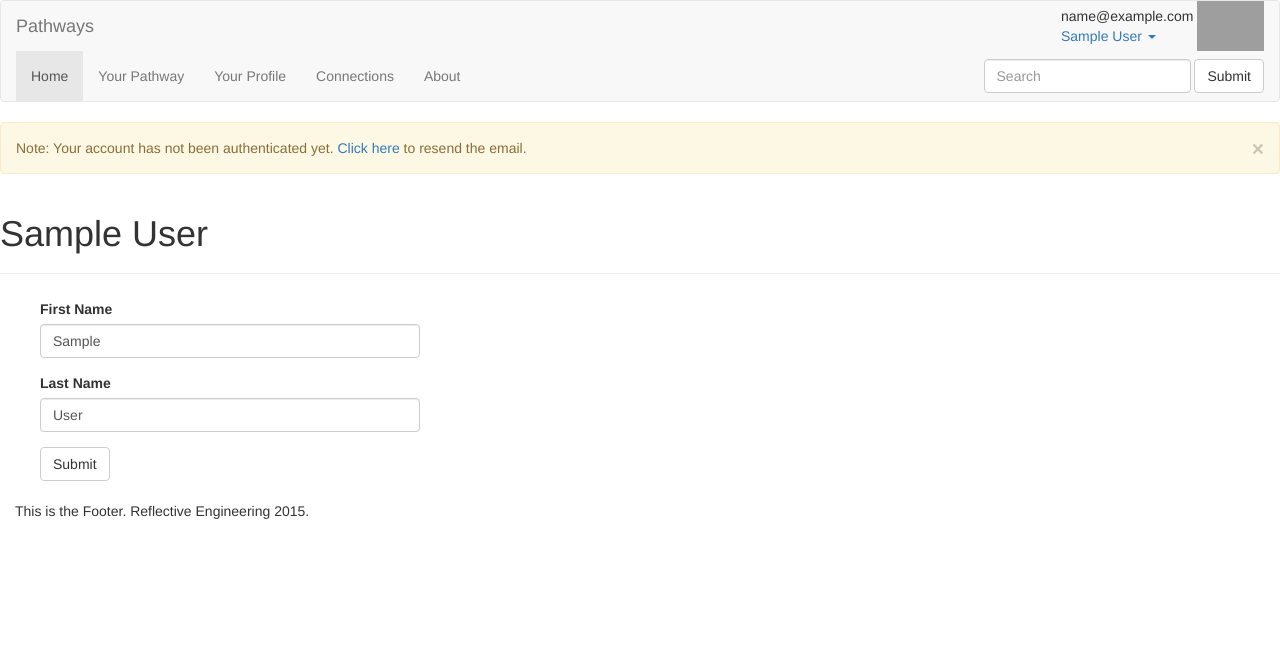
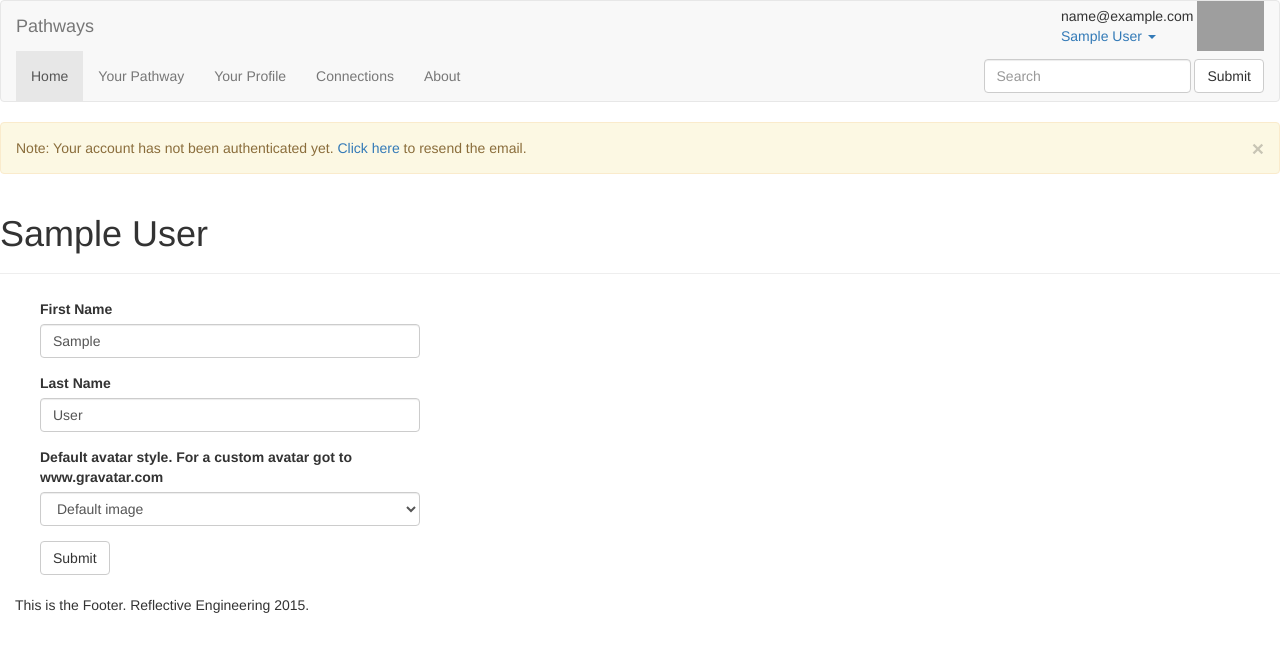
Before and after one commit to dc950/Pathways, a Flask app: page /user/edit-profile in a window 1280 px wide. Shown: the top 652 px of the page. Run offline with Flask 2, Linux system fonts and the light colour scheme; the visitor is signed in with stand-in values (Sample User, id 1); data comes from the database, SQL or seed files in the repository; some libraries are stand-ins or nearby versions; grey boxes are pictures that could not be loaded.

Commit message:
Added awesome default avatar options and improved avatar functionality

```diff
--- a/app/main/forms.py
+++ b/app/main/forms.py
@@ -1,5 +1,5 @@
 from flask.ext.wtf import Form
-from wtforms import StringField, PasswordField, BooleanField, SubmitField, ValidationError
+from wtforms import StringField, PasswordField, BooleanField, SubmitField, ValidationError, SelectField
 from wtforms.validators import DataRequired, Email, Length, Regexp, EqualTo
 from ..models import User
 
@@ -7,4 +7,7 @@ from ..models import User
 class EditProfileForm(Form):
     first_name = StringField('First Name', validators=[Length(0, 64)])
     last_name = StringField('Last Name', validators=[Length(0, 64)])
-    submit = SubmitField('Submit')
+    default_avatar = SelectField('Default avatar style.  For a custom avatar got to www.gravatar.com', choices=[
+        ('mm', 'Default image'), ('identicon', 'Identicon'), ('monsterid', 'Monster'), ('wavatar', 'Wavatar'),
+        ('retro', 'Retro')])
+    submit = SubmitField()
--- a/app/main/views.py
+++ b/app/main/views.py
@@ -43,9 +43,10 @@ def edit():
     if form.validate_on_submit():
         current_user.first_name = form.first_name.data
         current_user.last_name = form.last_name.data
+        current_user.def_avatar = form.default_avatar.data
         db.session.add(current_user)
         flash('Your profile has been updated')
-        return redirect(url_for('.user', user_id=current_user.id))
+        return redirect(url_for('.user', username=current_user.username))
     form.first_name.data = current_user.first_name
     form.last_name.data = current_user.last_name
     return render_template('edit-profile.html', form=form)
@@ -104,7 +105,7 @@ def test():
 
 @main.route('/js/<path:path>')
 def send_js(path):
-    return send_from_directory('static/js/pathways.js')
+    return send_from_directory('static/js/pathways.js', path)
 
 
 @main.route('/img/<path:path>')
--- a/app/models.py
+++ b/app/models.py
@@ -1,5 +1,5 @@
 from app import db
-from flask import current_app, flash
+from flask import current_app, flash, request
 from .email import send_email
 from werkzeug.security import generate_password_hash, check_password_hash
 from itsdangerous import TimedJSONWebSignatureSerializer as Serializer
@@ -32,6 +32,8 @@ class User(UserMixin, db.Model):
     password_hash = db.Column(db.String(128))
     confirmed = db.Column(db.Boolean, default=False)
     username = db.Column(db.String(60), unique=True)
+    avatar_hash = db.Column(db.String(32))
+    def_avatar = db.Column(db.String(16), default='identicon')
 
     skills = db.relationship("Skill", secondary=user_skills)
     qualifications = db.relationship('UserQualification', lazy='dynamic')
@@ -74,8 +76,15 @@ class User(UserMixin, db.Model):
     def password(self):
         raise AttributeError('Password is not a readable attribute')
 
-    def avatar(self, size):
-        return 'http://www.gravatar.com/avatar/%s?d=mm&s=%d' % (md5(self.email.encode('utf-8')).hexdigest(), size)
+    def gravatar(self, size=128, rating='g'):
+        if request.is_secure:
+            url = 'https://www.gravatar.com/avatar'
+        else:
+            url = 'http://www.gravatar.com/avatar'
+        if not self.avatar_hash:
+            self.avatar_hash = md5(self.email.encode('utf-8')).hexdigest()
+        return '{url}/{hash}?s={size}&d={default}&r={rating}'.format(
+                url=url, hash=self.avatar_hash, size=size, default=self.def_avatar, rating=rating)
 
     def made_request(self, user):
         return user in self.connection_requests
--- a/app/templates/base.html
+++ b/app/templates/base.html
@@ -66,7 +66,7 @@
                      </div>
                   </il>
 
-                  <il><img class="user-avatar" src="{{ current_user.avatar(64) }}"></il>
+                  <il><img class="user-avatar" src="{{ current_user.gravatar(64) }}"></il>
                </ul>
             {% else %}
             <div class="nav navbar-nav navbar-right">
--- a/app/templates/user.html
+++ b/app/templates/user.html
@@ -2,7 +2,7 @@
 {% extends "base.html" %}
 
 {% block header_content %}
-    <img src="{{ user.avatar(256) }}">
+    <img src="{{ user.gravatar(256) }}">
     <h1>{{ user.first_name + " " + user.last_name}}</h1>
 {% endblock %}
 
```
